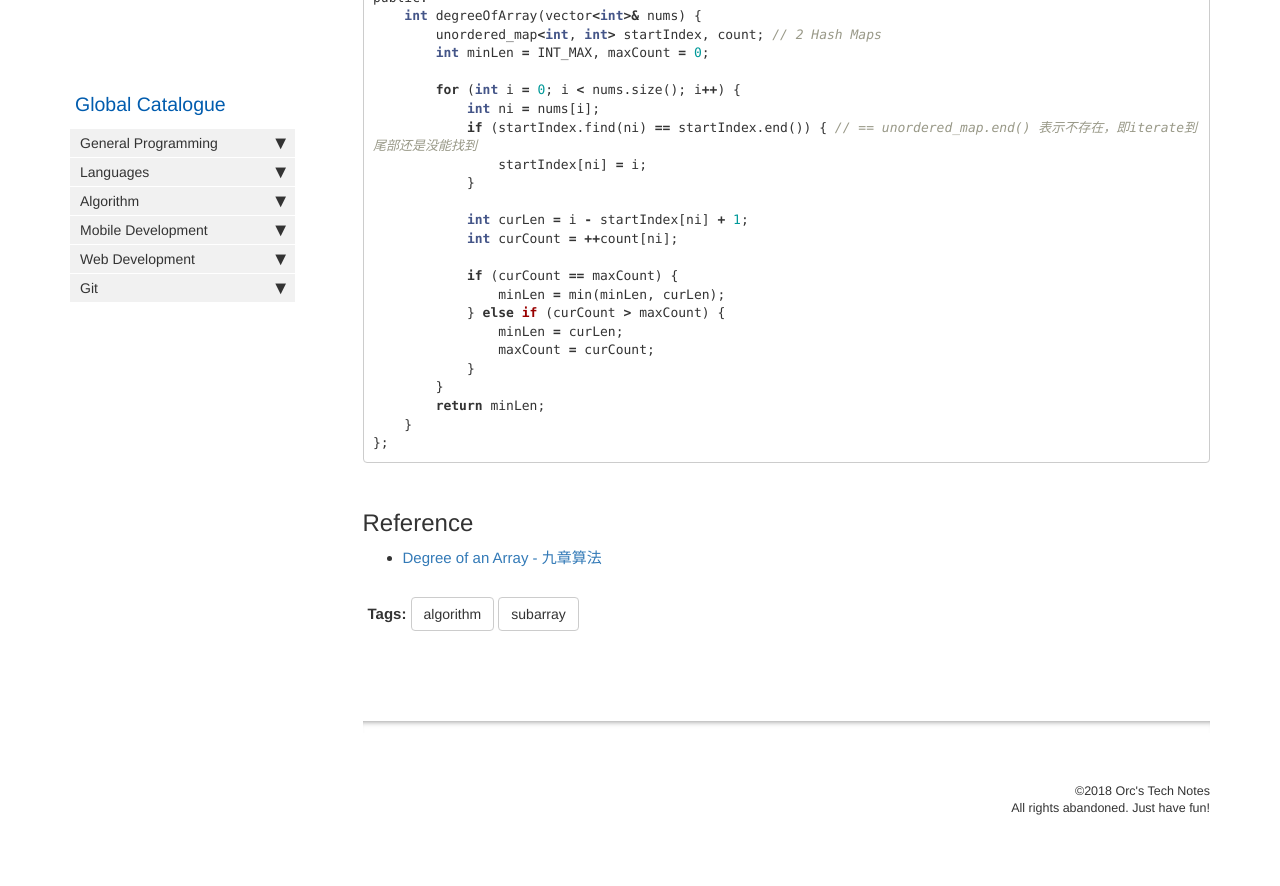
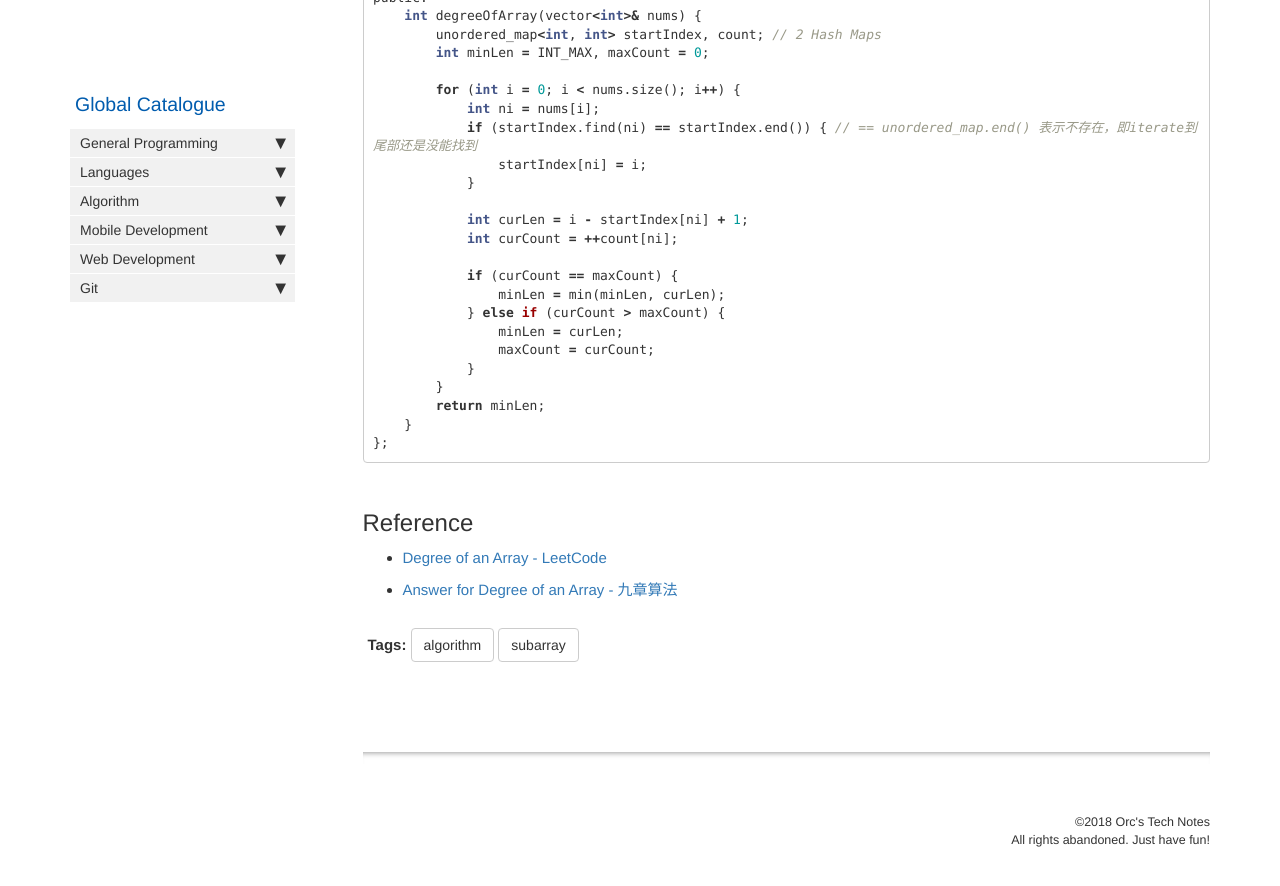
Before and after one commit to HungryOrc/hungryorc.github.io, a Jekyll site: the page built from pages/algorithm/algorithm_degree_of_array.md, in a window 1280 px wide and 900 px high, scrolled down 1138 px. Shown: the top 886 px of the window. Built offline with Jekyll 4.4.1, drawn with Linux system fonts in a browser that asks for light colours; nearby versions of some CDN libraries; comment, search, counter and statistics services are not loaded.

Commit message:
Update algorithm_degree_of_array.md

```diff
--- a/pages/algorithm/algorithm_degree_of_array.md
+++ b/pages/algorithm/algorithm_degree_of_array.md
@@ -73,7 +73,7 @@ public:
 
 
 ## Reference
-
-* [Degree of an Array - 九章算法](https://www.jiuzhang.com/solution/shu-zu-de-du-shu/)
+* [Degree of an Array - LeetCode](https://leetcode.com/problems/degree-of-an-array/description/)
+* [Answer for Degree of an Array - 九章算法](https://www.jiuzhang.com/solution/shu-zu-de-du-shu/)
 
 {% include links.html %}
```
